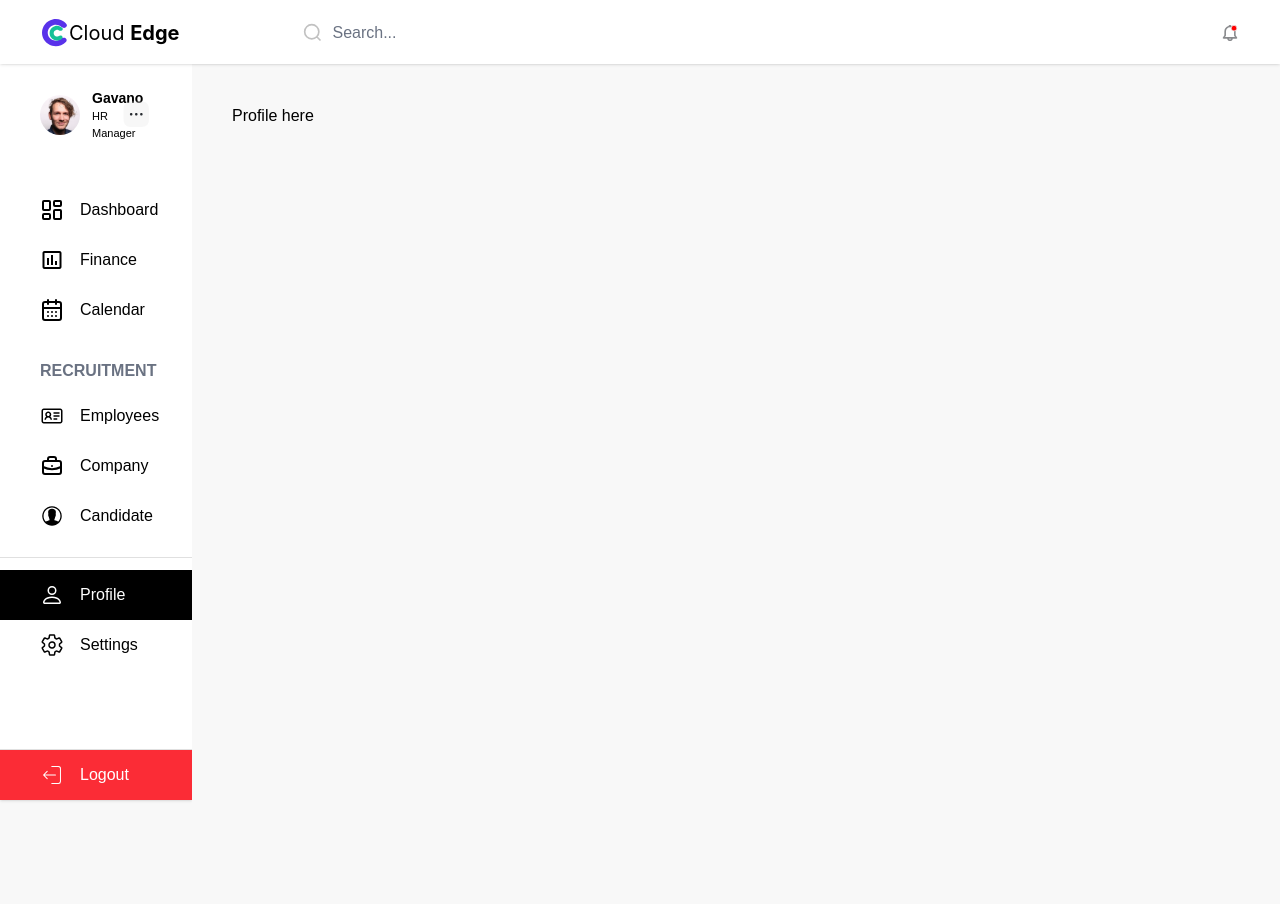
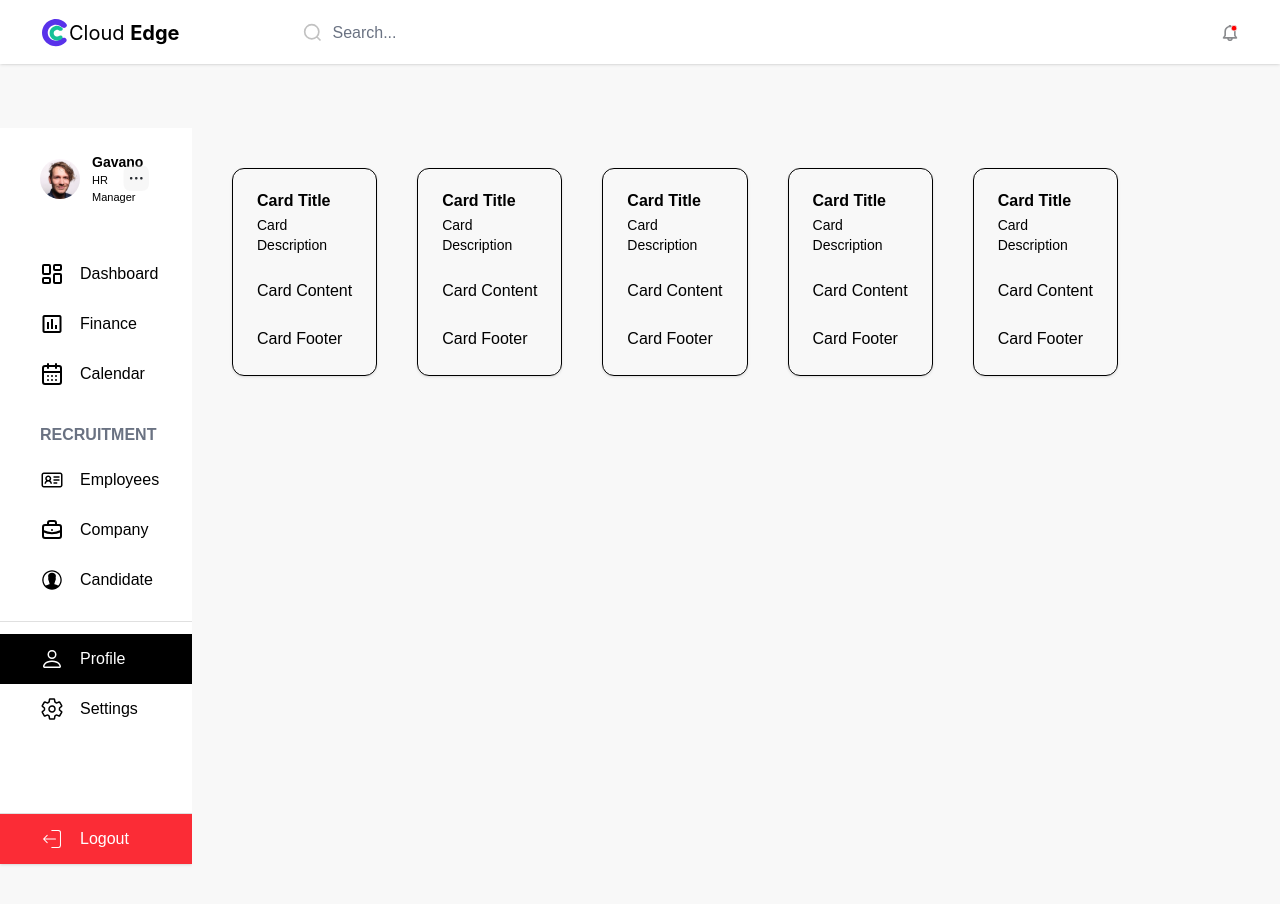
Before and after one commit to alameenbalogun/circleSoft, a Next.js app: page /profile in a window 1280 px wide. Shown: the top 904 px of the page. Before the commit the page ends 864 px from the top, so only its background shows below. Built offline with nearby package versions, Linux system fonts and the light colour scheme.

Commit message:
top-16 sidebar

```diff
--- a/src/app/layout.js
+++ b/src/app/layout.js
@@ -10,9 +10,9 @@ export const metadata = {
 export default function RootLayout({ children }) {
   return (
     <html lang="en">
-      <body className="relative bg-[#f8f8f8] w-full overflow-hidden">
+      <body className="relative bg-[#f8f8f8] w-full overflow-hidden h-dvh">
         <Header />
-        <div className="flex justify-normal items-start w-full h-dvh relative">
+        <div className="flex justify-normal items-start w-full h-dvh relative top-16">
           <div className="h-full !max-w-[15%] !w-full !overflow-hidden">
             <SideBar />
           </div>
--- a/src/app/profile/page.js
+++ b/src/app/profile/page.js
@@ -1,5 +1,78 @@
 import PageLayout from "@/src/components/PageLayout";
+import {
+  Card,
+  CardContent,
+  CardDescription,
+  CardFooter,
+  CardHeader,
+  CardTitle,
+} from "@/src/components/ui/card";
 
 export default function Page() {
-  return <PageLayout>Profile here</PageLayout>;
+  return (
+    <PageLayout>
+      <div className="w-full flex flex-wrap justify-normal items-start gap-10">
+        <Card>
+          <CardHeader>
+            <CardTitle>Card Title</CardTitle>
+            <CardDescription>Card Description</CardDescription>
+          </CardHeader>
+          <CardContent>
+            <p>Card Content</p>
+          </CardContent>
+          <CardFooter>
+            <p>Card Footer</p>
+          </CardFooter>
+        </Card>
+        <Card>
+          <CardHeader>
+            <CardTitle>Card Title</CardTitle>
+            <CardDescription>Card Description</CardDescription>
+          </CardHeader>
+          <CardContent>
+            <p>Card Content</p>
+          </CardContent>
+          <CardFooter>
+            <p>Card Footer</p>
+          </CardFooter>
+        </Card>
+        <Card>
+          <CardHeader>
+            <CardTitle>Card Title</CardTitle>
+            <CardDescription>Card Description</CardDescription>
+          </CardHeader>
+          <CardContent>
+            <p>Card Content</p>
+          </CardContent>
+          <CardFooter>
+            <p>Card Footer</p>
+          </CardFooter>
+        </Card>
+        <Card>
+          <CardHeader>
+            <CardTitle>Card Title</CardTitle>
+            <CardDescription>Card Description</CardDescription>
+          </CardHeader>
+          <CardContent>
+            <p>Card Content</p>
+          </CardContent>
+          <CardFooter>
+            <p>Card Footer</p>
+          </CardFooter>
+        </Card>
+        <Card>
+          <CardHeader>
+            <CardTitle>Card Title</CardTitle>
+            <CardDescription>Card Description</CardDescription>
+          </CardHeader>
+          <CardContent>
+            <p>Card Content</p>
+          </CardContent>
+          <CardFooter>
+            <p>Card Footer</p>
+          </CardFooter>
+        </Card>
+      </div>
+    </PageLayout>
+  );
 }
```
